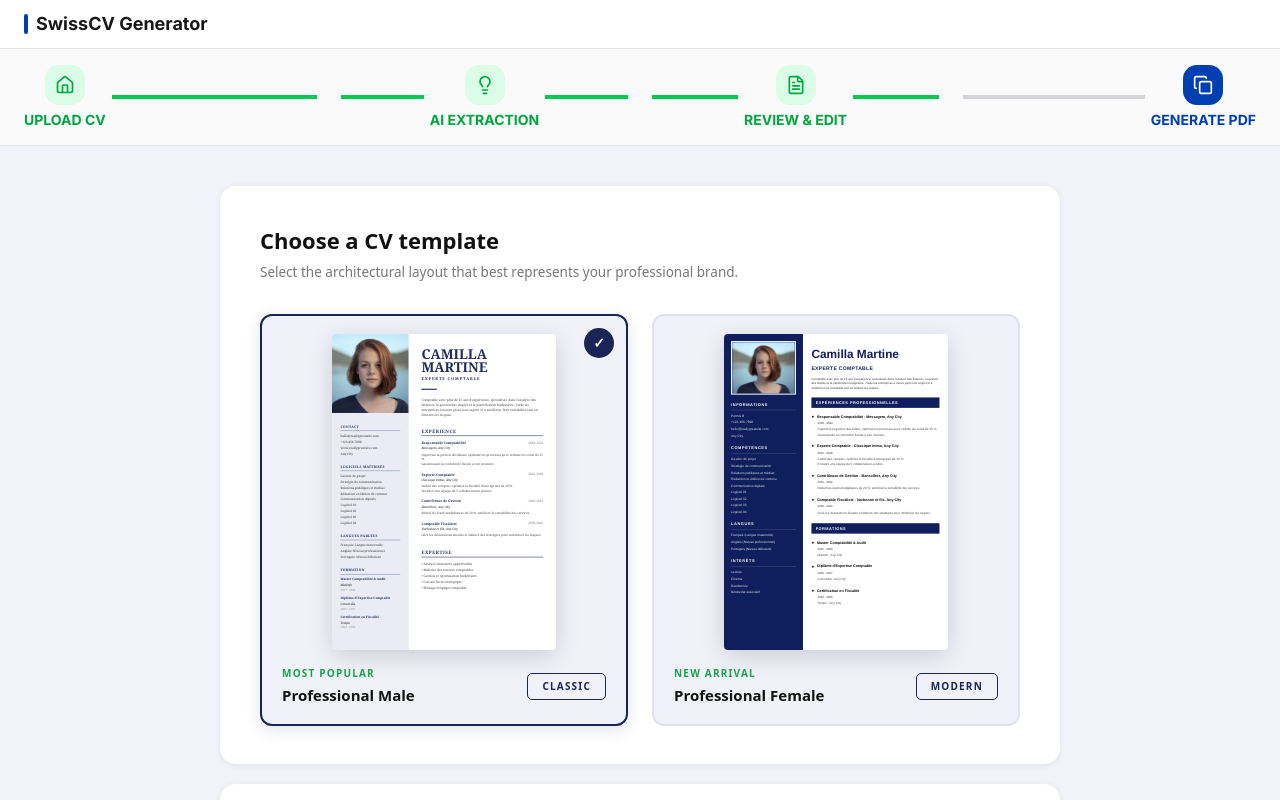
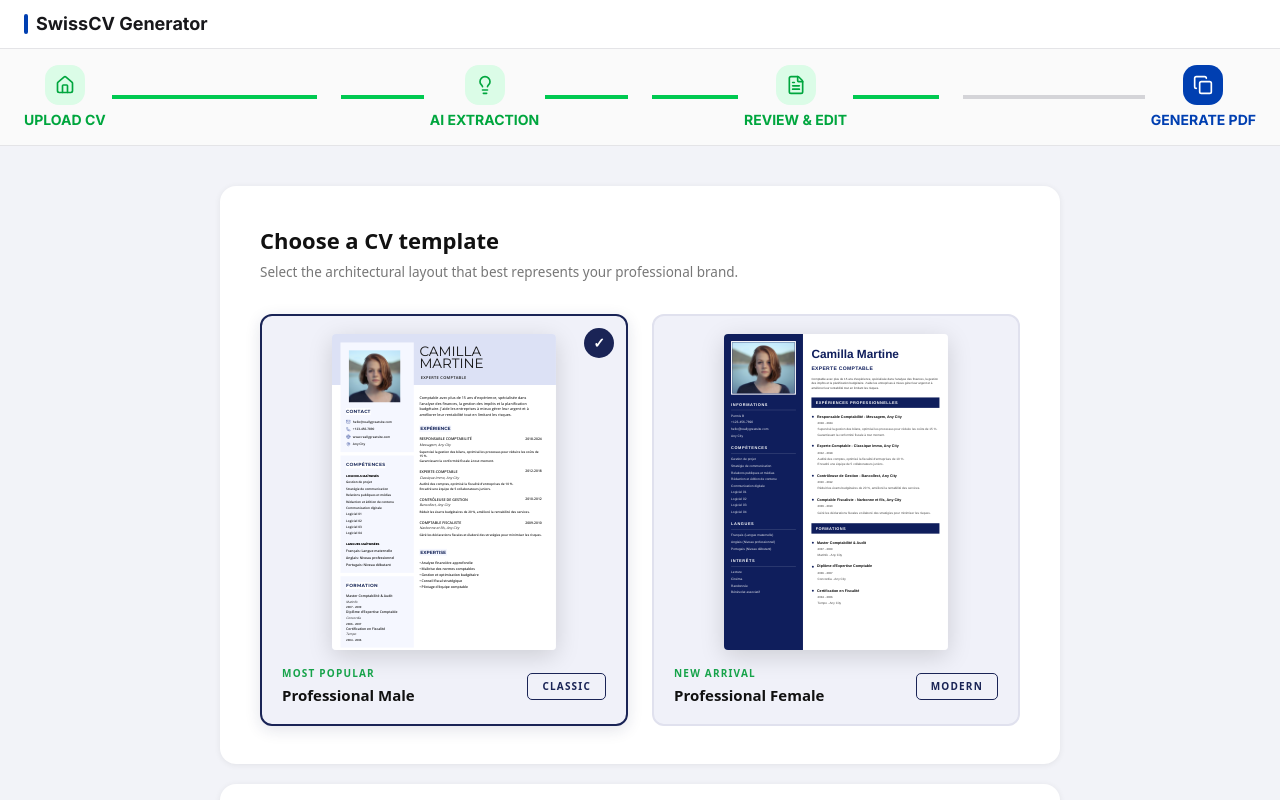
Before and after one commit to softysta/swissCV_generator, a Next.js app: page /generate in a window 1280 px wide. Shown: the top 800 px of the page. Built offline with nearby package versions, Linux system fonts and the light colour scheme.

Commit message:
feat: enhance PDF export functionality with font loading and improved dimensions

```diff
--- a/src/components/cv/templates/ClassicTemplate.tsx
+++ b/src/components/cv/templates/ClassicTemplate.tsx
@@ -1,6 +1,8 @@
 "use client";
 
 import { TCVTemplateProps } from "@/types/cvContent.tye";
+import { Globe, Mail, MapPin, Phone } from "lucide-react";
+import { Montserrat, Open_Sans } from "next/font/google";
 import React from "react";
 
 /**
@@ -11,8 +13,14 @@ import React from "react";
  */
 
 const NAVY = "#1e2d5e";
-const SIDEBAR_BG = "#eaebf5";
-const PHOTO_BG = "#c9cbe5";
+const montserrat = Montserrat({
+  subsets: ["latin"],
+  weight: ["600", "400", "700", "800"],
+});
+const openSans = Open_Sans({
+  subsets: ["latin"],
+  weight: ["400", "500", "600"],
+});
 
 export default function ClassicTemplate({ data }: TCVTemplateProps) {
   const {
@@ -31,22 +39,26 @@ export default function ClassicTemplate({ data }: TCVTemplateProps) {
 
   return (
     <div
+      className={openSans.className}
       style={{
         display: "flex",
+        position: "relative",
+        gap: 0,
         width: 794,
         minHeight: 1123,
-        fontFamily: "Georgia, serif",
-        background: "#ffffff",
+        background:
+          "linear-gradient(to bottom, #DCE1F5 0, #DCE1F5 180px, #ffffff 180px, #ffffff 100%)",
       }}
     >
       {/* ── SIDEBAR ────────────────────────────────────────────── */}
-      <aside style={{ width: 272, background: SIDEBAR_BG, flexShrink: 0 }}>
+      <aside style={{ width: 300, padding: "30px 10px 30px 30px", zIndex: 20 }}>
         {/* Full-width Photo Layout [cite: 1] */}
+        <div className="p-5 bg-[#F5F7FF] mb-3">
           <div
             style={{
-            width: 272,
-            height: 280,
-            background: PHOTO_BG,
+              width: "100%",
+              height: 200,
+              padding: "8px 28px 8px 10px",
               overflow: "hidden",
             }}
           >
@@ -69,58 +81,117 @@ export default function ClassicTemplate({ data }: TCVTemplateProps) {
             )}
           </div>
 
-        <div style={{ padding: "40px 30px" }}>
-          {/* Contact Section [cite: 1] */}
-          <SidebarSection title="CONTACT">
-            <SidebarRow>{personalInfo.email}</SidebarRow>
-            <SidebarRow>{personalInfo.phoneNumber}</SidebarRow>
+          <div className="space-y-5 mt-3">
+            <section>
+              <h2
+                className={`${montserrat.className} text-[16px] font-bold tracking-[1px] text-[#1e2d5e] bg-white inline-block`}
+              >
+                CONTACT
+              </h2>
+              <div className="mt-4 space-y-2.5 text-[11px] font-semibold">
+                <p className="flex items-center gap-1">
+                  <Mail
+                    size={16}
+                    className="inline-block mr-1 text-[#3D509F]"
+                  />
+                  {personalInfo.email}
+                </p>
+                <p className="flex items-center gap-1">
+                  <Phone
+                    size={16}
+                    className="inline-block mr-1 text-[#3D509F]"
+                  />
+                  {personalInfo.phoneNumber}
+                </p>
                 {personalInfo.website && (
-              <SidebarRow>{personalInfo.website}</SidebarRow>
+                  <p className="flex items-center gap-1">
+                    <Globe
+                      size={16}
+                      className="inline-block mr-1 text-[#3D509F]"
+                    />
+                    {personalInfo.website}
+                  </p>
                 )}
-            <SidebarRow>{personalInfo.address}</SidebarRow>
-          </SidebarSection>
+                <p className="flex items-center gap-1">
+                  <MapPin
+                    size={16}
+                    className="inline-block mr-1 text-[#3D509F]"
+                  />
+                  {personalInfo.address}
+                </p>
+              </div>
+            </section>
+          </div>
+        </div>
 
-          {/* Software Section [cite: 19] */}
+        <section className="p-5 bg-[#F5F7FF] mb-3">
+          <h2
+            className={`${montserrat.className} text-[16px] font-bold tracking-[1px] text-[#1e2d5e] bg-white inline-block mb-3`}
+          >
+            COMPÉTENCES
+          </h2>
           {skills.length > 0 && (
-            <SidebarSection title="LOGICIELS MAÎTRISÉS">
-              {skills.map((s, i) => (
-                <SidebarRow key={i}>{s}</SidebarRow>
+            <div>
+              <h2
+                className={`${montserrat.className} text-[10px] font-black text-[#000000] inline-block mb-2`}
+              >
+                LOGICIELS MAÎTRISÉS
+              </h2>
+              <div className="space-y-1.5 text-[11px] font-semibold">
+                {skills.map((skill, i) => (
+                  <p key={i}>{skill}</p>
                 ))}
-            </SidebarSection>
+              </div>
+            </div>
           )}
 
-          {/* Languages Section [cite: 24] */}
           {languages.length > 0 && (
-            <SidebarSection title="LANGUES PARLÉES">
-              {languages.map((l, i) => (
-                <SidebarRow key={i}>
-                  {l.name}: {l.proficiency}
-                </SidebarRow>
+            <div className="mt-4">
+              <h2
+                className={`${montserrat.className} text-[10px] font-black text-[#000000] inline-block mb-2`}
+              >
+                LANGUES MAÎTRISÉES
+              </h2>
+              <div className="space-y-1.5 text-[12px] font-semibold">
+                {languages.map((language, i) => (
+                  <p key={i}>
+                    {language.name}: {language.proficiency}
+                  </p>
                 ))}
-            </SidebarSection>
+              </div>
+            </div>
           )}
+        </section>
 
-          {/* Education Section [cite: 27] */}
+        <section className="p-5 bg-[#F5F7FF] mb-3">
+          <h2
+            className={`${montserrat.className} text-[16px] font-bold tracking-[1px] text-[#1e2d5e] bg-white inline-block mb-4`}
+          >
+            FORMATION
+          </h2>
+
           {education.length > 0 && (
-            <SidebarSection title="FORMATION">
+            <div>
               {education.map((edu, i) => (
-                <div key={i} style={{ marginBottom: 15 }}>
-                  <p style={eduTitleStyle}>{edu.degree}</p>
-                  <p style={eduSubStyle}>{edu.institutionName}</p>
-                  <p style={eduDateStyle}>
+                <div key={i} className="mb-[3.75]">
+                  <p className="text-[12px] font-bold mb-1">{edu.degree}</p>
+                  <p className="text-[11px] italic mb-1">
+                    {edu.institutionName}
+                  </p>
+                  <p className="text-[10px] font-semibold">
                     {edu.startDate} - {edu.endDate}
                   </p>
                 </div>
               ))}
-            </SidebarSection>
+            </div>
           )}
-        </div>
+        </section>
       </aside>
 
       {/* ── MAIN CONTENT ────────────────────────────────────────── */}
-      <main style={{ flex: 1, padding: "50px 45px" }}>
+      <main style={{ flex: 1, padding: "40px 50px 40px 10px", zIndex: 20 }}>
         {/* Navy Header Section [cite: 7, 8] */}
-        <h1 style={nameStyle}>
+        <h1 className={montserrat.className} style={nameStyle}>
           {firstName}
           <br />
           {lastName}
@@ -175,60 +246,36 @@ export default function ClassicTemplate({ data }: TCVTemplateProps) {
   );
 }
 
-// ── STYLES ──────────────────────────────────────────────────
-
-function SidebarSection({
-  title,
-  children,
-}: {
-  title: string;
-  children: React.ReactNode;
-}) {
-  return (
-    <div style={{ marginBottom: 30 }}>
-      <h2 style={sidebarHeaderStyle}>{title}</h2>
-      {children}
-    </div>
-  );
-}
-
-function SidebarRow({ children }: { children: React.ReactNode }) {
-  return (
-    <p style={{ fontSize: 11, margin: "4px 0", color: "#333" }}>{children}</p>
-  );
-}
-
 function SectionTitle({ children }: { children: React.ReactNode }) {
   return (
     <div style={{ marginBottom: 15 }}>
-      <h2 style={mainHeaderStyle}>{children}</h2>
-      <div style={{ height: 2, background: NAVY, width: "100%" }} />
+      <h2 className={montserrat.className} style={mainHeaderStyle}>
+        {children}
+      </h2>
     </div>
   );
 }
 
 const nameStyle: React.CSSProperties = {
   fontSize: 48,
-  fontWeight: 900,
-  color: NAVY,
+  fontWeight: 400,
   lineHeight: 0.9,
-  margin: 0,
+  marginBottom: 16,
   textTransform: "uppercase",
 };
 
 const jobTitleStyle: React.CSSProperties = {
   fontSize: 14,
   fontWeight: "bold",
-  color: NAVY,
-  letterSpacing: 3,
+  letterSpacing: 1,
   marginTop: 12,
+  marginLeft: 5,
   textTransform: "uppercase",
 };
 
 const navyDividerStyle: React.CSSProperties = {
   width: 55,
   height: 4,
-  background: NAVY,
   margin: "25px 0",
 };
 
@@ -246,31 +293,31 @@ const mainHeaderStyle: React.CSSProperties = {
   fontSize: 16,
   fontWeight: "bold",
   color: NAVY,
-  letterSpacing: 2,
-  marginBottom: 4,
+  padding: "0 3px",
+  backgroundColor: "#F5F7FF",
+  display: "inline-block",
 };
 
 const summaryStyle: React.CSSProperties = {
-  fontSize: 11.5,
-  lineHeight: 1.6,
-  color: "#444",
-  marginBottom: 35,
+  fontSize: 13,
+  marginBottom: 28,
+  fontWeight: 500,
 };
 
 const expPosStyle: React.CSSProperties = {
-  fontSize: 12,
+  fontSize: 13,
   fontWeight: "bold",
-  color: NAVY,
   margin: 0,
+  textTransform: "uppercase",
 };
 
 const expDateStyle: React.CSSProperties = {
-  fontSize: 11,
-  color: "#777",
+  fontSize: 12,
+  fontWeight: "bold",
 };
 
 const expCompanyStyle: React.CSSProperties = {
-  fontSize: 11,
+  fontSize: 12,
   fontStyle: "italic",
   margin: "2px 0 6px 0",
 };
@@ -278,13 +325,13 @@ const expCompanyStyle: React.CSSProperties = {
 const expDescStyle: React.CSSProperties = {
   fontSize: 11,
   lineHeight: 1.5,
-  color: "#444",
+  fontWeight: "bold",
 };
 
 const expertiseStyle: React.CSSProperties = {
-  fontSize: 11.5,
+  fontSize: 12,
   margin: "4px 0",
-  color: "#444",
+  fontWeight: "bold",
 };
 
 const eduTitleStyle: React.CSSProperties = {
--- a/src/utils/exportPDF.tsx
+++ b/src/utils/exportPDF.tsx
@@ -1,9 +1,24 @@
 import html2canvas from "html2canvas";
 import jsPDF from "jspdf";
 
+async function waitForFonts(): Promise<void> {
+  const fontFaceSet = (
+    document as Document & {
+      fonts?: { ready: Promise<unknown> };
+    }
+  ).fonts;
+
+  if (fontFaceSet?.ready) {
+    await fontFaceSet.ready;
+  }
+
+  await new Promise<void>((resolve) => requestAnimationFrame(() => resolve()));
+  await new Promise<void>((resolve) => requestAnimationFrame(() => resolve()));
+}
+
 export async function exportCVAsPDF(
   element: HTMLElement,
-  fileName: string = "CV.pdf"
+  fileName: string = "CV.pdf",
 ): Promise<void> {
   // Save original styles
   const original = {
@@ -20,25 +35,36 @@ export async function exportCVAsPDF(
   element.style.zIndex = "-1";
 
   try {
+    await waitForFonts();
+
+    const captureWidth = 794;
+    const captureHeight = 1123;
+
     const canvas = await html2canvas(element, {
-      scale: 2,       // retina sharpness
-      useCORS: true,    // allow external photo URLs
+      scale: 2, // retina sharpness
+      useCORS: true, // allow external photo URLs
       backgroundColor: "#ffffff",
-      width: 794,
-      height: 1123,
+      width: captureWidth,
+      height: captureHeight,
       logging: false,
     } as any);
 
     const pdf = new jsPDF({
       orientation: "portrait",
-      unit: "px",
-      format: [794, 1123],
+      unit: "mm",
+      format: "a4",
     });
+
+    const pageWidth = pdf.internal.pageSize.getWidth();
+    const pageHeight = pdf.internal.pageSize.getHeight();
 
     pdf.addImage(
       canvas.toDataURL("image/jpeg", 0.95),
       "JPEG",
-      0, 0, 794, 1123
+      0,
+      0,
+      pageWidth,
+      pageHeight,
     );
 
     pdf.save(fileName);
```
Lines whose indentation alone changed are shown as unchanged.
